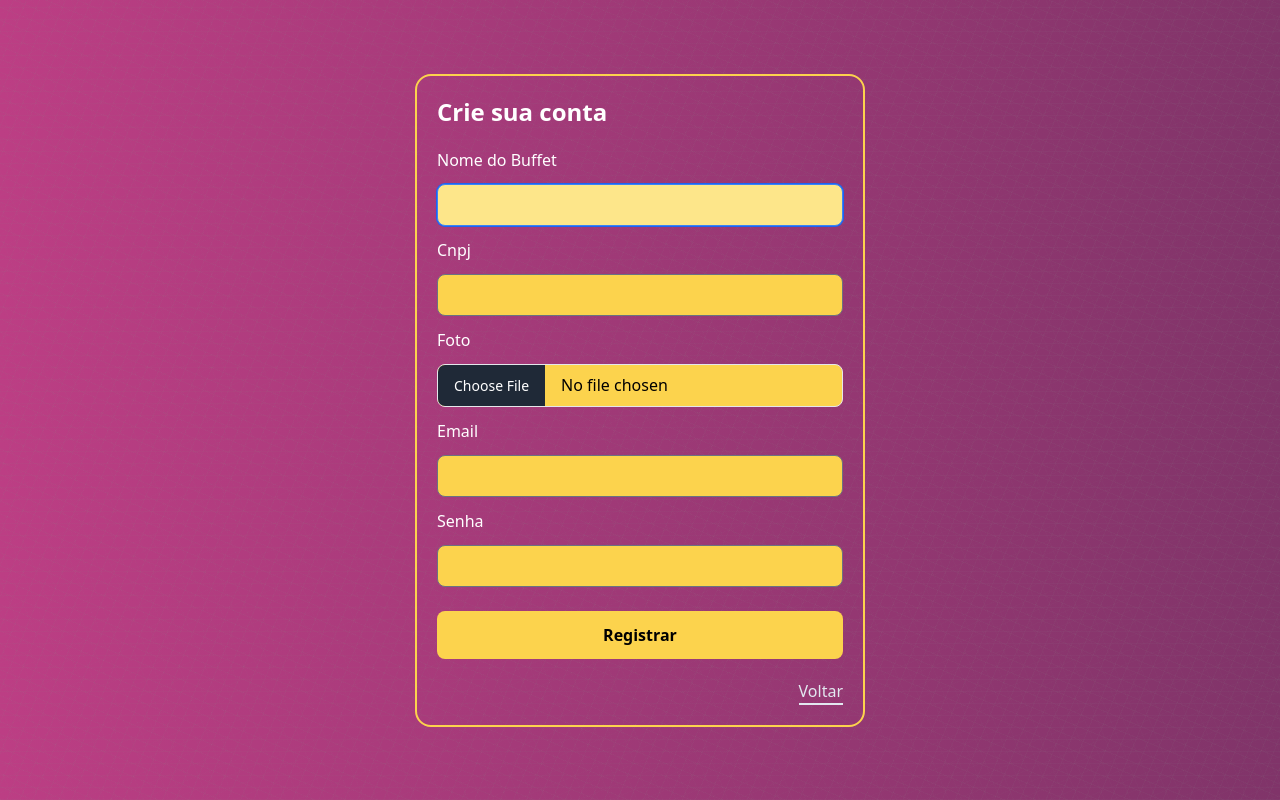
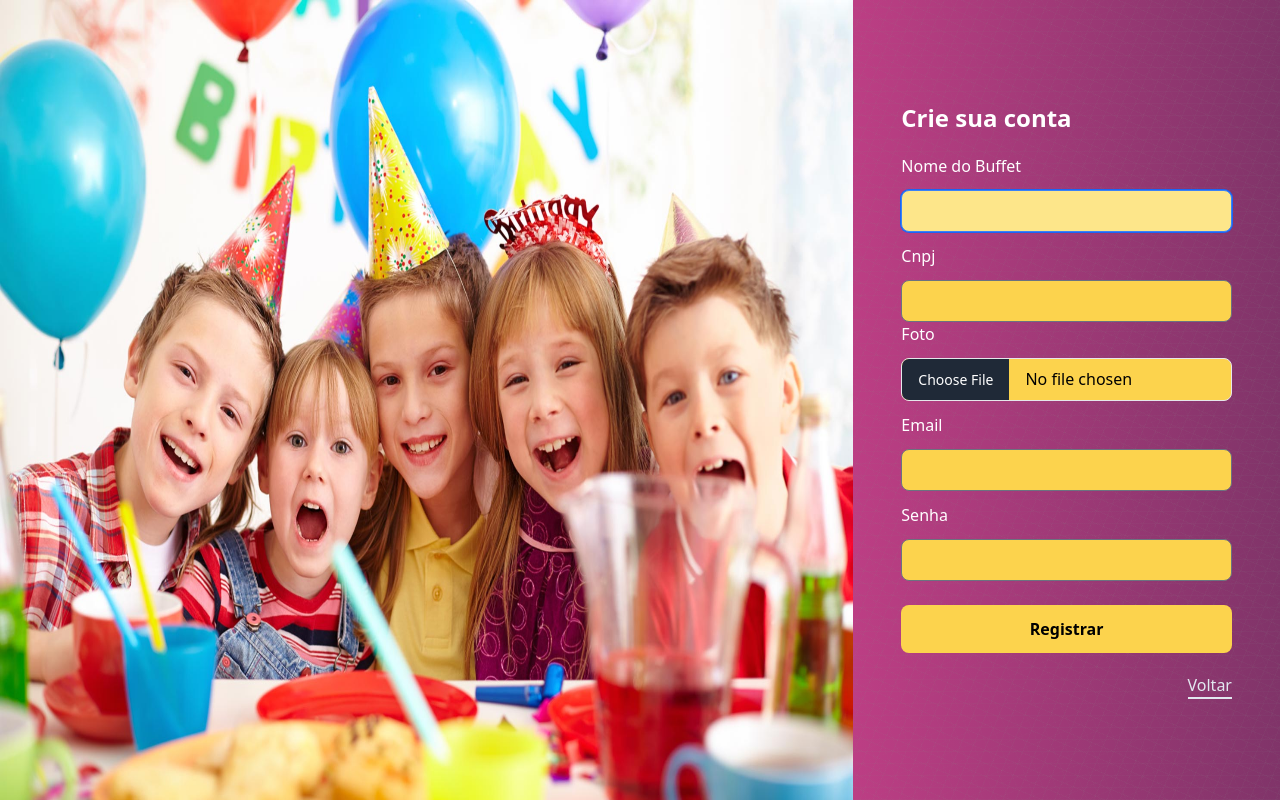
Before and after one commit to lemelinha/Buffast, a PHP site: page /registro in a window 1280 px wide. Run offline with PHP 8.4, Linux system fonts and the light colour scheme; data that the repository does not hold is empty; some libraries are stand-ins or nearby versions.

Commit message:
alteração na tela dde registro e modal de confirmação estático

```diff
--- a/App/Views/registro.php
+++ b/App/Views/registro.php
@@ -9,8 +9,16 @@
     <script src="https://cdn.tailwindcss.com"></script>
     <link href="https://cdn.jsdelivr.net/npm/flowbite@2.5.2/dist/flowbite.min.css"  rel="stylesheet" />
 </head>
-<div class="flex items-center justify-center p-6 bg-landing h-screen">
-    <div class="mx-auto w-full max-w-[450px] sm:border-amber-300 sm:border-2 sm:p-5 sm:rounded-2xl">
+<section class="flex flex-col md:flex-row h-screen items-center">
+
+  <div class="hidden lg:block w-full md:w-1/2 xl:w-2/3 h-screen" id="login-img">
+  </div>
+
+  <div class="bg-landing w-full md:max-w-md lg:max-w-full md:mx-auto md:mx-0 md:w-1/2 xl:w-1/3 h-screen px-6 lg:px-16 xl:px-12
+        flex items-center justify-center">
+
+    <div class="w-full h-100">
+
 
     <h1 class="text-xl text-white md:text-2xl font-bold leading-tight mb-5">Crie sua conta</h1>
 
@@ -29,8 +37,6 @@
                 </label>
                 <input type="text" name="cnpj"  autofocus autocomplete required
                     class="w-full py-2 px-6 rounded-lg bg-amber-300 border placeholder-black focus:border-blue-500 focus:bg-amber-200 focus:outline-none" />
-            </div>
-            <div class="mb-3">
                 <label for="pfp" class="mb-3 block text-base text-white">
                     Foto
                 </label>
@@ -65,4 +71,6 @@
             <a href="/"><p class="justify-self-end text-slate-200 mt-5 border-b-2 border-slate-200 hover:text-white hover:border-white">Voltar</p></a>
         </form>
     </div>
-</div>
+  </div>
+
+</section>
```
Also changed, not shown: App/Models/Modal.php (+5 -13 lines).
